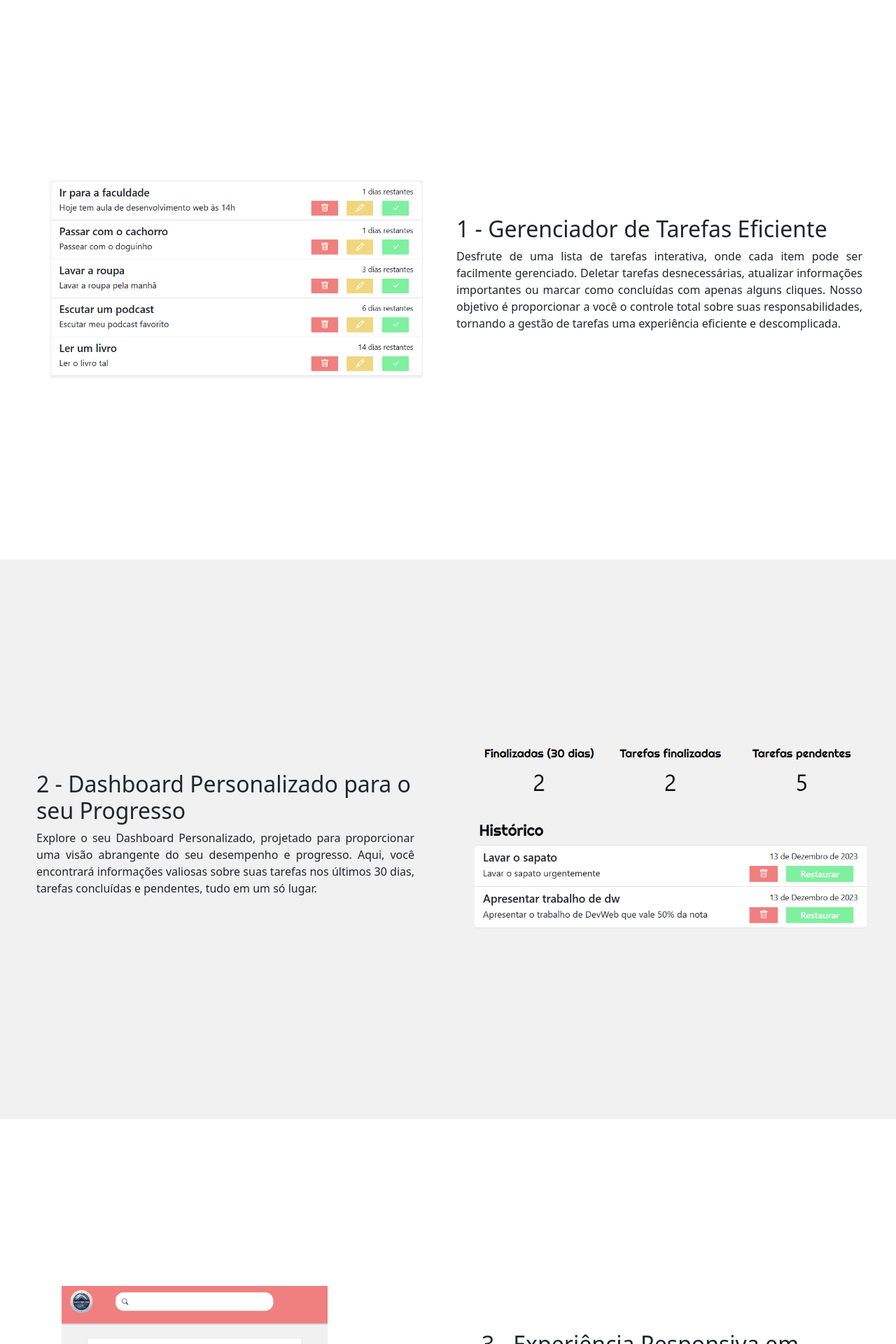
After one commit to MarcusCarvalho21/Projeto-DevWeb, a Django app: page / in a window 1280 px wide. The commit adds this page. Shown: the part 801-2721 px from the top of the page at 70% size. Run offline with Django 4.2, Linux system fonts and the light colour scheme.

Commit message:
Adiconando uma Landing Page

```diff
--- a/setup/urls.py
+++ b/setup/urls.py
@@ -16,7 +16,7 @@ Including another URLconf
 """
 from django.contrib import admin
 from django.urls import path, include
-from tarefas.views import home, verTarefa, editTarefa, delTarefa, mudaStatus, perfilUser
+from tarefas.views import home, verTarefa, editTarefa, delTarefa, mudaStatus, perfilUser, index
 from django.views.generic import TemplateView
 
 urlpatterns = [
@@ -29,5 +29,6 @@ urlpatterns = [
     path('perfil/', perfilUser, name='perfilUser'),
     path('perfil/mudastatus/<int:id>', mudaStatus, name='mudaStatusPerfil'),
     path('perfil/deleta/<int:id>', delTarefa, name='delTarefaPerfil'),
-    path('auth/', include('usuarios.urls'))
+    path('auth/', include('usuarios.urls')),
+    path('', index, name='index')
 ]
--- a/tarefas/static/css/style.css
+++ b/tarefas/static/css/style.css
@@ -42,10 +42,10 @@ body.tema-escuro{
 }
 
 .logo-login{
-    width: 35px;
+    width: 60px;
     position: absolute;
-    top: 30px;
-    left: 30px;
+    top: 16px;
+    left: 32px;
 }
 
 .text-login{
@@ -478,7 +478,7 @@ ul.messages li.hidden{
 /* Paginação */
 
 .pagina{
-    margin-top: 20px;
+    margin-top: 21px;
     margin-bottom: 20px;
     display: flex;
     justify-content: center;
@@ -592,3 +592,157 @@ ul.messages li.hidden{
         height: 33px;
     }
 }
+
+/* Landing Page*/
+@import url('https://fonts.googleapis.com/css2?family=Montserrat:wght@400;700&family=Righteous&family=Sarala:wght@400;700&display=swap');
+
+html {scroll-behavior: smooth;}
+
+.header{
+    z-index: 2;
+}
+
+.container-custom {
+    width: 100%;
+    display: flex;
+    justify-content: center;
+    align-items: center;
+    height: 100vh;
+    padding: 0 1rem;
+    margin: 0 auto;
+}
+
+.logo-image{
+    height: 60px;
+    width: 60px;
+}
+.botoesNav{
+    display: flex;
+    align-items: center;
+    justify-content: space-between;
+    width: 180px;
+}
+
+.botaoLogin{
+    text-decoration: none;
+    color: rgb(244, 244, 244);
+    font-family: 'Montessart', sans-serif;
+    font-weight: 400;
+    transition: 0.5s;
+}
+
+.botaoLogin:hover{
+    color: rgb(207, 207, 207);
+}
+
+.botaoCadastro{
+    text-decoration: none;
+    color: rgb(244, 244, 244);
+    font-family: 'Montessart', sans-serif;
+    font-weight: 400;
+    border: 1.7px solid rgb(244, 244, 244);
+    border-radius: 7px;
+    padding: 7px;
+    transition: 0.3s;
+}
+
+.botaoCadastro:hover{
+    color: rgb(207, 207, 207);
+    border: 1.7px solid rgb(207, 207, 207);
+}
+
+/*Banner com vídeo*/
+
+.conteiner-video{
+    position: relative;
+    height: 100vh;
+    background-color: #0a1118;
+    overflow: hidden;
+}
+
+.banner-cabecalho{
+    font-size: 30px;
+    font-family: 'Montserrat', sans-serif;
+}
+
+.banner-texto {
+    display: block;
+    margin: 0 auto;
+    font-size: 18px;
+    width: 80%;
+}
+
+@media (max-width: 720px){
+    .banner-cabecalho{
+        font-size: 20px;
+    }
+
+}
+
+.video-baner{
+    position: absolute;
+    top: 50%;
+    left: 50%;
+    min-width: 100%;
+    min-height: 100%;
+    width: auto;
+    height: auto;
+    transform: translate(-50%,-50%);
+}
+
+.filtro-video{
+    position: absolute;
+    left: 0;
+    top: 0;
+    bottom: 0;
+    right: 0;
+    background-color: #1B2B40;
+    opacity: 0.6;
+    z-index: 1;
+}
+
+.texto-banner{
+    display: flex;
+    justify-content: center;
+    text-align: center;
+    font-family: 'Montserrat', sans-serif;
+    z-index: 1;
+}
+
+.texto-banner-width{
+    max-width: 700px;
+}
+
+.botaoScroll{
+    position: absolute;
+    left: 50%;
+    bottom: 30px;
+    transform: translateX(-50%);
+    color: white;
+    display: flex;
+    flex-direction: column;
+    align-items: center;
+    text-decoration: none;
+    z-index: 1;
+}
+
+.botaoScroll:hover{
+    opacity: 0.8;
+}
+
+.recursos p{
+    text-align: justify;
+}
+
+.rodape{
+    display: flex;
+    justify-content: center;
+    align-items: center;
+    background-color: #151B20;
+    height: 40vh;
+}
+
+.rodape img{
+    width: 100px;
+    height: 100px;
+}
--- /dev/null
+++ b/tarefas/templates/tarefas/index.html
@@ -0,0 +1,105 @@
+{% load static %}
+
+<!DOCTYPE html>
+<html lang="pt-br">
+<head>
+    <meta charset="UTF-8">
+    <meta name="viewport" content="width=device-width, initial-scale=1.0">
+    <link rel="shortcut icon" href="imgs/logo1-novo.png" type="image/x-icon">
+    <title>Smoothflow</title>
+    <link rel="stylesheet" href="{% static 'css/style.css'%}">
+    <!--Bootstrap Stylesheet-->
+    <link href="https://cdn.jsdelivr.net/npm/bootstrap@5.3.2/dist/css/bootstrap.min.css" rel="stylesheet" integrity="sha384-T3c6CoIi6uLrA9TneNEoa7RxnatzjcDSCmG1MXxSR1GAsXEV/Dwwykc2MPK8M2HN" crossorigin="anonymous">
+    <!-- Bootstrap Icons-->
+    <link rel="stylesheet" href="https://cdn.jsdelivr.net/npm/bootstrap-icons@1.11.2/font/bootstrap-icons.min.css">
+    <!--Google Fonts-->
+    <link rel="preconnect" href="https://fonts.googleapis.com">
+    <link rel="preconnect" href="https://fonts.gstatic.com" crossorigin>
+    <link href="https://fonts.googleapis.com/css2?family=Montserrat:wght@400;700&family=Righteous&family=Sarala:wght@400;700&display=swap" rel="stylesheet">
+</head>
+<body>
+    <!--Sessão de Cabeçalho-->
+    <header class="header p-3 position-absolute start-0 top-0 end-0">
+        <div class="d-flex px-3 justify-content-between align-itens-center">
+            <a href="/"><img src="{% static 'imgs/logo1-novo.png'%}" alt="logo smoothflow" class="logo-image"></a>
+            <div class="botoesNav">
+                <a href="auth/login/" class="botaoLogin">Entrar</a>
+                <a href="auth/cadastro/"class="botaoCadastro">Cadastrar-se</a>
+            </div>
+        </div>
+    </header>
+    <!--Sessão de Vídeo-->
+    <section class="conteiner-video">
+        <div class="filtro-video"></div>
+        <video playsinline="'playsinline" autoplay="autoplay" muted="muted" loop="loop"
+        loading="lazy" class="video-baner">
+        <source src="{% static 'videos/Video2-refeito.mp4' %}" type="video/mp4">
+        </video>
+
+        <div class="texto-banner h-100 container-custom position-relative">
+            <div class="d-flex h-100 align-items-center texto-banner-width">
+                <div class="text-white">
+                    <h1 class="banner-cabecalho fw-bold mb-3">Organize sua vida, conquiste seus objetivos.</h1>
+                    <p class="banner-texto mb-4">Transforme o caos em produtividade com o nosso gerenciador de tarefas intuitivo.</p>
+                    <a href="auth/cadastro/" class="banner-botao mt-2 btn btn-md btn-outline-light" role="button">Registre-se Agora</a>
+                </div>
+            </div>
+        </div>
+        <a href="#scroll-down" class="botaoScroll">
+            Ver mais <i class="bi bi-arrow-down-short"></i>
+        </a>
+    </section>
+
+    <a id="scroll-down"></a>
+
+    <section class="recursos container-custom p-5">
+        <div class="row">
+            <div class="col-12 col-sm-6 d-md-flex justify-content-md-ceneter">
+                <img src="{% static 'imgs/tarefas-img1.png' %}" alt="Lista de tarefas do site" class="img-fluid p-4 recursos-lista" loading="lazy" width="100%" height="100%">
+            </div>
+            <div class="col-12 col-sm-6 align-self-center justify-content-md-ceneter">
+                <h2>1 - Gerenciador de Tarefas Eficiente</h2>
+                <p>Desfrute de uma lista de tarefas interativa, onde cada item pode ser facilmente gerenciado. Deletar tarefas desnecessárias, atualizar informações importantes ou marcar como concluídas com apenas alguns cliques. Nosso objetivo é proporcionar a você o controle total sobre suas responsabilidades, tornando a gestão de tarefas uma experiência eficiente e descomplicada.</p>
+            </div>
+        </div>
+    </section>
+    <section class="recursos container-custom" style="background-color: #F1F1F1;">
+        <div class="row">
+            <div class="col-12 col-sm-6 align-self-center justify-content-md-ceneter p-5">
+                <h2>2 - Dashboard Personalizado para o seu Progresso</h2>
+                <p>Explore o seu Dashboard Personalizado, projetado para proporcionar uma visão abrangente do seu desempenho e progresso. Aqui, você encontrará informações valiosas sobre suas tarefas nos últimos 30 dias, tarefas concluídas e pendentes, tudo em um só lugar.</p>
+            </div>
+            <div class="col-12 col-sm-6 d-md-flex justify-content-ceneter justify-content-md-ceneter">
+                <img src="{% static 'imgs/tarefas-img2.png' %}" alt="Lista de tarefas do site" class="img-fluid p-4 pt-0 recursos-lista" loading="lazy" width="100%" height="100%">
+            </div>
+        </div>
+    </section>
+    <section class="recursos container-custom">
+        <div class="row">
+            <div class="col-12 col-sm-6 d-md-flex justify-content-md-ceneter">
+                <img src="{% static 'imgs/tarefas-img3.png' %}" alt="Lista de tarefas do site" class="img-fluid p-4 pt-5 ms-5 mt-2 recursos-lista" loading="lazy" width="70%" height="100%">
+            </div>
+            <div class="col-12 col-sm-6 align-self-center justify-content-md-ceneter p-5">
+                <h2>3 - Experiência Responsiva em Qualquer Dispositivo</h2>
+                <p>Explore o seu Dashboard Personalizado, projetado para proporcionar uma visão abrangente do seu desempenho e progresso. Aqui, você encontrará informações valiosas sobre suas tarefas nos últimos 30 dias, tarefas concluídas e pendentes, tudo em um só lugar.</p>
+            </div>
+        </div>
+    </section>
+    <section class="recursos container-custom" style="background-color: #F1F1F1;">
+        <div class="row">
+            <div class="col-12 col-sm-6 align-self-center justify-content-md-ceneter p-5">
+                <h2>4 - Navegue com Conforto, mesmo à Noite</h2>
+                <p>Introduzimos o Modo Noturno no nosso Gerenciador de Tarefas para proporcionar uma experiência de usuário agradável e suave, independentemente das condições de iluminação. Agora, você pode ajustar a aparência do site para um tema mais suave, ideal para uso noturno.</p>
+            </div>
+            <div class="col-12 col-sm-6 d-md-flex justify-content-ceneter justify-content-md-ceneter">
+                <img src="{% static 'imgs/tarefas-img4.png' %}" alt="Lista de tarefas do site" class="img-fluid p-4 pt-0 recursos-lista" loading="lazy" width="100%" height="100%">
+            </div>
+        </div>
+    </section>
+    <footer class="rodape py-3">
+        <a href="/"><img src="{% static 'imgs/logo1-novo.png'%}" class="img-fluid" alt="Logo do Rodapé"></a>
+      </footer>
+    <!--Bootstrap JS-->
+    <script src="https://cdn.jsdelivr.net/npm/bootstrap@5.3.2/dist/js/bootstrap.bundle.min.js" integrity="sha384-C6RzsynM9kWDrMNeT87bh95OGNyZPhcTNXj1NW7RuBCsyN/o0jlpcV8Qyq46cDfL" crossorigin="anonymous"></script>
+</body>
+</html>
--- a/tarefas/templates/tarefas/perfilUser.html
+++ b/tarefas/templates/tarefas/perfilUser.html
@@ -64,6 +64,8 @@
             <p id="mesagemSemTarefas">Sem tarefas concluidas</p>
     {% endif %}
 </div>
+
+<!-- Stript do Google Charts-->
 <script type="text/javascript" src="https://www.gstatic.com/charts/loader.js"></script>
 <script type="text/javascript">
   google.charts.load("current", {packages:["corechart"]});
--- a/tarefas/views.py
+++ b/tarefas/views.py
@@ -9,6 +9,9 @@ from datetime import datetime, timedelta
 from django.contrib.auth.decorators import login_required
 
 # Create your views here.
+def index(request):
+    return render(request, 'tarefas/index.html')
+
 @login_required(login_url='/auth/login/')
 def home(request):
 
--- a/usuarios/templates/cadastro.html
+++ b/usuarios/templates/cadastro.html
@@ -4,7 +4,7 @@
 <head>
     <meta charset="UTF-8">
     <meta name="viewport" content="width=device-width, initial-scale=1.0">
-    <title>Cadastro | </title>
+    <title>Cadastro | Smoothflow</title>
     <!--Stylesheet Local-->
     <link rel="stylesheet" href="{% static 'css/style.css' %}">
     <!--Bootstrap Stylesheet-->
@@ -15,6 +15,7 @@
     <div class="container-fluid main-login">
         <div class="row row-login">
             <div class="col-md-7 d-none d-md-block side-image" id="bg-cadastro">
+                <a href="/"><img class="logo-login" src="{% static 'imgs/logo1-novo.png' %}" alt="Logo site"></a>
                 <div class="text-login">
                     <p>"Transforme seus dias caóticos em uma dança organizada com nosso site de gestão de tarefas." - <i>Nome do site</i></p>
                 </div>
--- a/usuarios/templates/login.html
+++ b/usuarios/templates/login.html
@@ -5,7 +5,7 @@
 <head>
     <meta charset="UTF-8">
     <meta name="viewport" content="width=device-width, initial-scale=1.0">
-    <title>Login - </title>
+    <title>Login - Smoothflow</title>
 
     <link rel="stylesheet" href="{% static 'css/style.css' %}">
 
@@ -16,7 +16,7 @@
     <div class="container-fluid main-login">
         <div class="row row-login">
             <div class="col-md-7 d-none d-md-block side-image" id="bg-login">
-                <img class="logo-login" src="{% static 'imgs/logo1-novo.png' %}" alt="Logo site">
+                <a href="/"><img class="logo-login" src="{% static 'imgs/logo1-novo.png' %}" alt="Logo site"></a>
                 <div class="text-login">
                     <p>"Transforme seus dias caóticos em uma dança organizada com nosso site de gestão de tarefas." - <i>Nome do site</i></p>
                 </div>
--- a/usuarios/urls.py
+++ b/usuarios/urls.py
@@ -2,5 +2,5 @@ from django.urls import path
 from . import views
 urlpatterns = [
     path('cadastro/', views.cadastro, name='cadastro'),
-    path('login/', views.login, name='login')
+    path('login/', views.login, name='login'),
 ]
```
Also changed, not shown: imgs/tarefas-img1.png (added), imgs/tarefas-img2.png (added), imgs/tarefas-img3.png (added), imgs/tarefas-img4.png (added), tarefas/static/imgs/tarefas-img1.png (added), tarefas/static/imgs/tarefas-img2.png (added), tarefas/static/imgs/tarefas-img3.png (added), tarefas/static/imgs/tarefas-img4.png (added), usuarios/views.py (line endings or trailing spaces), 2 other files.
